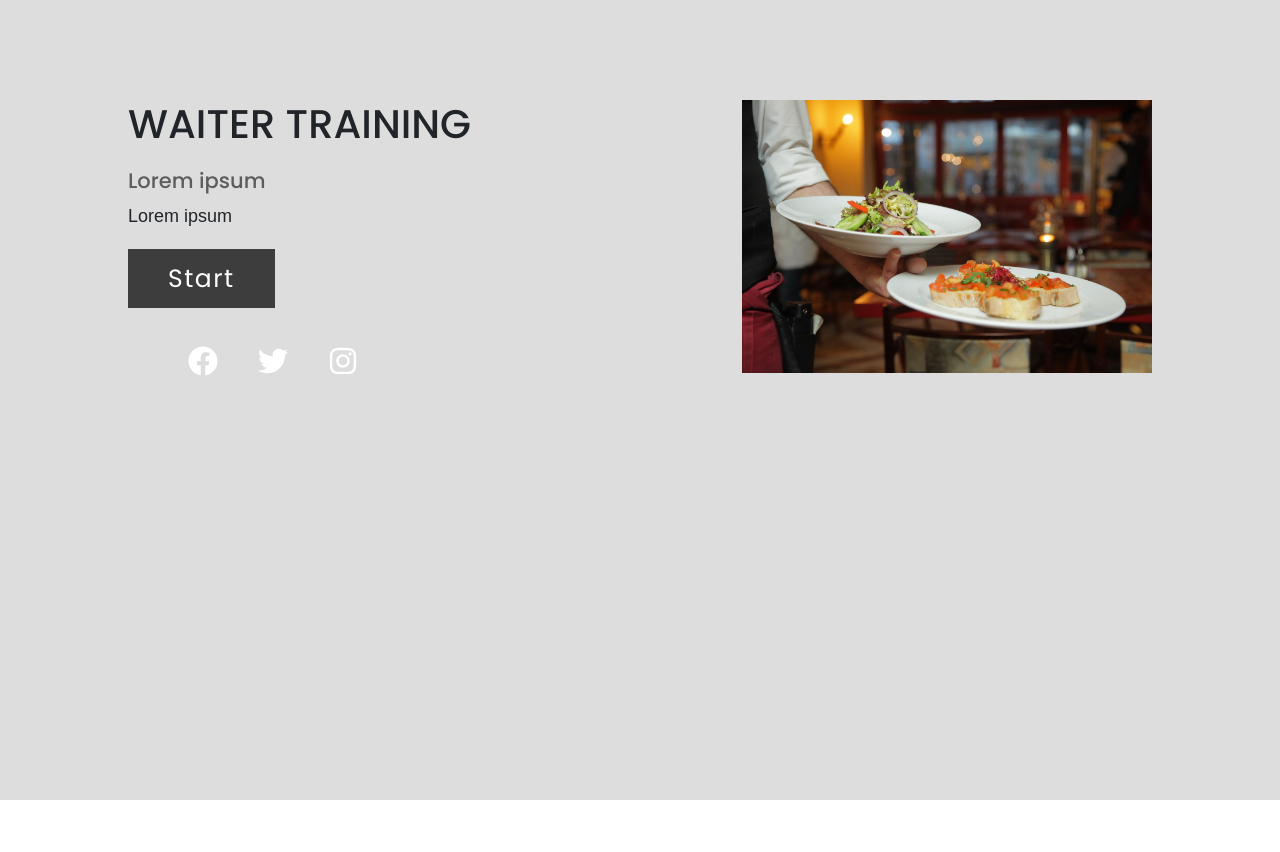
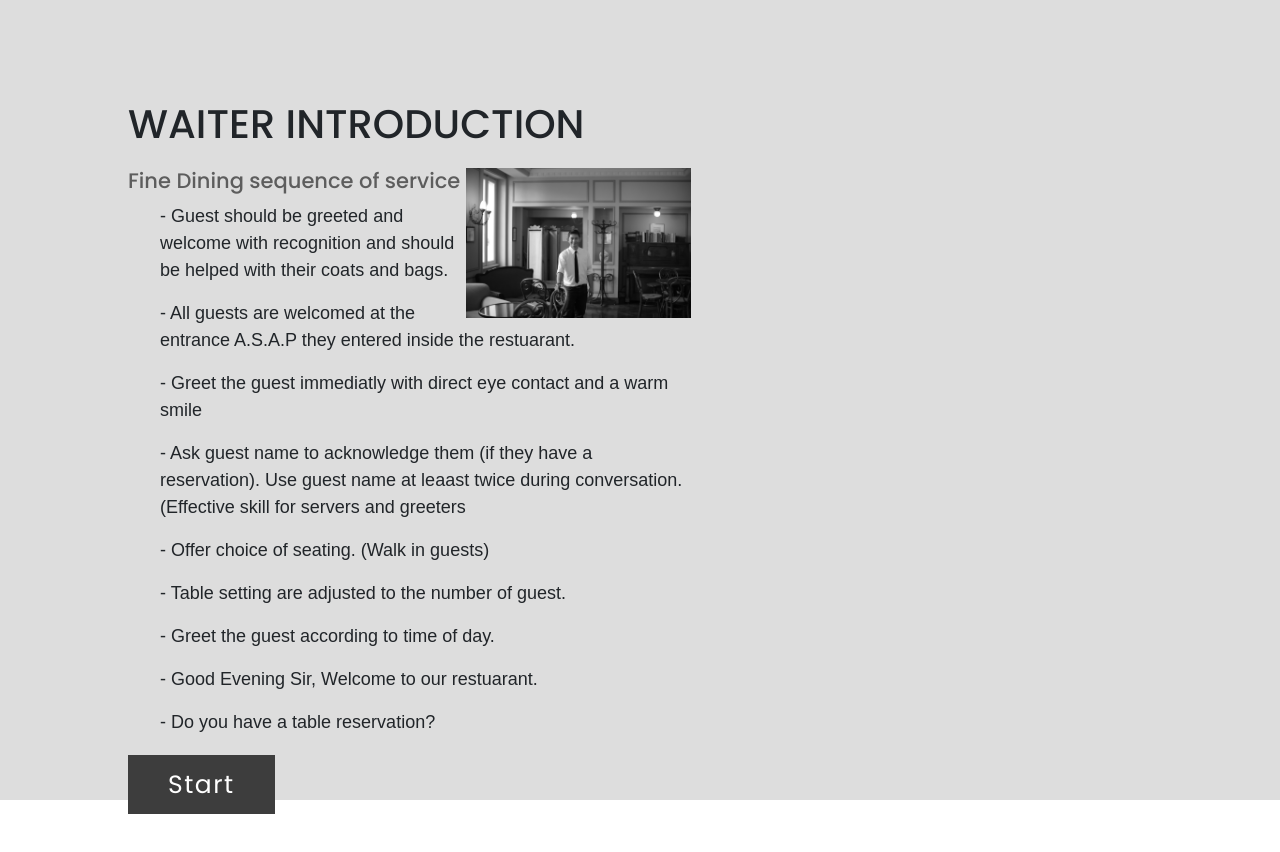
Before and after one commit to givenmphiwe/stylesservices, a React (Create React App) app: page /Waiterintro in a window 1280 px wide. Shown: the top 852 px of the page. Before the commit the page ends 800 px from the top, so only its background shows below. Built offline with nearby package versions, Linux system fonts and the light colour scheme.

Commit message:
getting there

```diff
--- a/src/App.js
+++ b/src/App.js
@@ -10,7 +10,7 @@ import { Placement } from "./components/Placement";
 import ScrollToTop from "./ScrollToTop";
 import { Booktraining } from "./components/Book-training";
 import { TrainingLandin } from "./components/TrainingLandin";
-import { BarmanTraining } from "./components/BarmanTraining";
+import { BarmanTraining } from "./components/TrainingComponents/BarmanTraining";
 import { Login } from "./components/login"
 import { BarmanIntro } from "./components/TrainingComponents/Barman-intro";
 import { HealthIntro } from "./components/TrainingComponents/Health-intro";
--- a/src/components/TrainingComponents/Barman-intro.js
+++ b/src/components/TrainingComponents/Barman-intro.js
@@ -1,36 +1,50 @@
-import React from 'react';
+import React from "react";
 import "./styles/Barmanintro.css";
-import { FaFacebook, FaInstagram, FaTwitter } from 'react-icons/fa';
-import Barman from "./assets/barman.jpg"
+import { FaFacebook, FaInstagram, FaTwitter } from "react-icons/fa";
+import Barman from "./assets/barman.jpg";
+import { useNavigate } from "react-router-dom";
+import data from "./Data/Barman.json";
 
 export const BarmanIntro = () => {
+  const navigate = useNavigate();
+
   return (
-    <div className='sect'>
-        <div className='containa'>
-            <div className='content-sect'>
-                <div className='titl'>
+    <div className="sect">
+      <div className="containa">
+        <div className="content-sect">
+          <div className="titl">
             <h1>Barman Training</h1>
           </div>
 
-                <div className='contety'>
-                    <h3>Lorem ipsum</h3>
+          <div className="contety">
+            {data.map((data, i) => (
+              <div key={i}>
+                <h3>{data.heading}</h3>
 
-                    <p>Lorem ipsum</p>
+                <p>{data.description}</p>
+              </div>
+            ))}
 
-                    <div className='strt-btn'>
-                        <a>Start</a>
+            <div className="strt-btn">
+              <a onClick={() => navigate("/BarmanTraining")}>Start</a>
             </div>
           </div>
-                <div className='icons-medi'>
-                    <a href='#'><FaFacebook/></a>
-                    <a href='#'><FaTwitter/></a>
-                    <a href='#'><FaInstagram/></a>
+          <div className="icons-medi">
+            <a href="#">
+              <FaFacebook />
+            </a>
+            <a href="#">
+              <FaTwitter />
+            </a>
+            <a href="#">
+              <FaInstagram />
+            </a>
           </div>
         </div>
-            <div className='image-sec'>
-                <img src={Barman}/>
+        <div className="image-sec">
+          <img src={Barman} />
         </div>
       </div>
     </div>
-  )
-}
+  );
+};
--- /dev/null
+++ b/src/components/TrainingComponents/Data/Barman.json
@@ -0,0 +1,8 @@
+[
+  {
+    "id": "1",
+    "heading": "FINE DININ SEQUENCE OF SERVICE",
+    "description": "Guest should be greeted and welcome with recognition and should be helped with their coats and bags."
+  }
+
+]
--- /dev/null
+++ b/src/components/TrainingComponents/Data/Waiter.json
@@ -0,0 +1,13 @@
+{
+  "arrOfStrings": [
+    "- Guest should be greeted and welcome with recognition and should be helped with their coats and bags.",
+    "- All guests are welcomed at the entrance A.S.A.P they entered inside the restuarant.",
+    "- Greet the guest immediatly with direct eye contact and a warm smile",
+    "- Ask guest name to acknowledge them (if they have a reservation). Use guest name at leaast twice during conversation. (Effective skill for servers and greeters",
+    "- Offer choice of seating. (Walk in guests)",
+    "- Table setting are adjusted to the number of guest.",
+    "- Greet the guest according to time of day.",
+    "- Good Evening Sir, Welcome to our restuarant.",
+    "- Do you have a table reservation?"
+  ]
+}
--- a/src/components/TrainingComponents/Health-intro.js
+++ b/src/components/TrainingComponents/Health-intro.js
@@ -1,9 +1,14 @@
 import React from "react";
 import "./styles/Barmanintro.css";
 import { FaFacebook, FaInstagram, FaTwitter } from "react-icons/fa";
+import { useNavigate } from "react-router-dom";
+
 import Health from "./assets/health.jpg";
 
 export const HealthIntro = () => {
+
+  const navigate = useNavigate();
+
   return (
     <div className="sect">
       <div className="containa">
@@ -18,7 +23,7 @@ export const HealthIntro = () => {
             <p>Lorem ipsum</p>
 
             <div className="strt-btn">
-              <a>Start</a>
+              <a onClick={() => navigate("/BarmanTraining")}>Start</a>
             </div>
           </div>
           <div className="icons-medi">
--- a/src/components/TrainingComponents/Waiter-intro.js
+++ b/src/components/TrainingComponents/Waiter-intro.js
@@ -1,21 +1,40 @@
 import React from "react";
 import "./styles/Barmanintro.css";
+import data from "./Data/Waiter.json";
 import { FaFacebook, FaInstagram, FaTwitter } from "react-icons/fa";
 import Waiter from "./assets/waiter.jpg";
 
 export const WaiterIntro = () => {
+  const sampleJSON = {
+    "arrOfNumbers": [1, 2, 3, 4],
+    "arrOfStrings": ["a", "b", "c", "d"],
+    "arrOfObjects": [{ "a": 1, "b": 1 }, { "a": 2, "b": 2 }, { "a": 3, "b": 3 }]
+  }
   return (
     <div className="sect">
       <div className="containa">
         <div className="content-sect">
           <div className="titl">
-            <h1>Waiter Training</h1>
+            <h1>Waiter Introduction</h1>
           </div>
 
           <div className="contety">
-            <h3>Lorem ipsum</h3>
+            <div className="image-sec">
+              <img src={Waiter} />
+            </div>
+            <h3>Fine Dining sequence of service</h3>
+            {/* {data.map((data, i) => (
+              <div key={i}>
+                <h3>{data.heading}</h3>
 
-            <p>Lorem ipsum</p>
+                <p>{data.description}</p>
+              </div>
+            ))} */}
+            <ul>
+              {data.arrOfStrings?.map((item, i) => {
+                return <p className="list-items" key={i}>{item}</p>;
+              })}
+            </ul>
 
             <div className="strt-btn">
               <a>Start</a>
@@ -33,9 +52,6 @@ export const WaiterIntro = () => {
             </a>
           </div>
         </div>
-        <div className="image-sec">
-          <img src={Waiter} />
-        </div>
       </div>
     </div>
   );
--- a/src/components/styles/BarmanTraining.css
+++ b/src/components/TrainingComponents/styles/BarmanTraining.css
@@ -14,8 +14,8 @@
 
 .app {
   background-color: #252d4a;
-  width: 450px;
-  min-height: 200px;
+  width: 700px;
+  min-height: 400px;
   height: min-content;
   border-radius: 15px;
   padding: 20px;
--- a/src/components/TrainingComponents/styles/Barmanintro.css
+++ b/src/components/TrainingComponents/styles/Barmanintro.css
@@ -22,7 +22,9 @@
 .content-sect{
     float: left;
     width: 55%;
+
 }
+
 .image-sec{
     float: right;
     width: 40%;
@@ -48,6 +50,13 @@
     font-size: 18px;
     line-height: 1.5;
 }
+.content-sect .contety ul{
+    margin-top: 10px;
+    font-family: sans-serif;
+    font-size: 18px;
+    line-height: 1.5;
+}
+
 .content-sect .contety .strt-btn{
     margin-top: 30px;
 }
```
Also changed, not shown: src/components/TrainingComponents/BarmanTraining.js (renamed from src/components/BarmanTraining.js), src/components/TrainingComponents/assets/waiter.jpg. Lines whose indentation alone changed are shown as unchanged.
